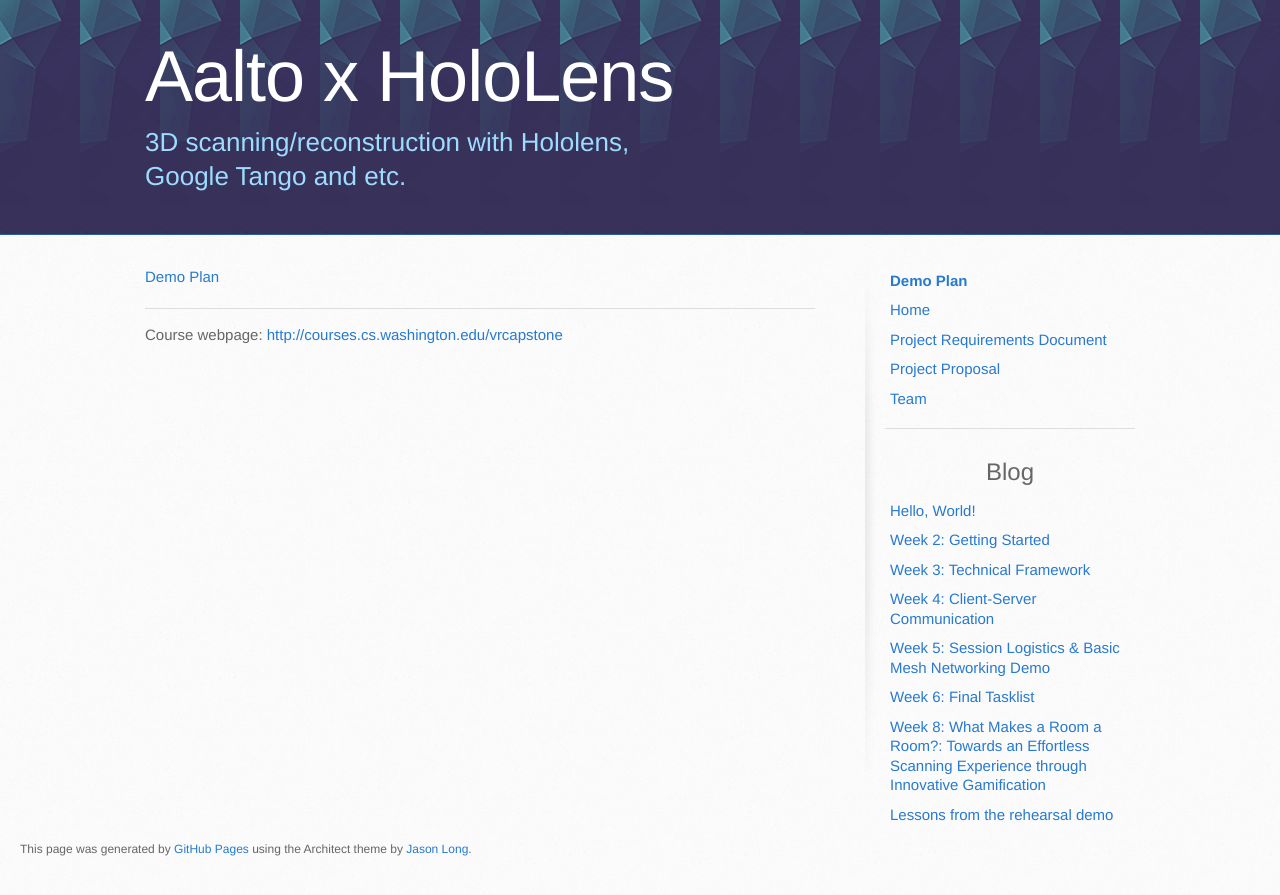
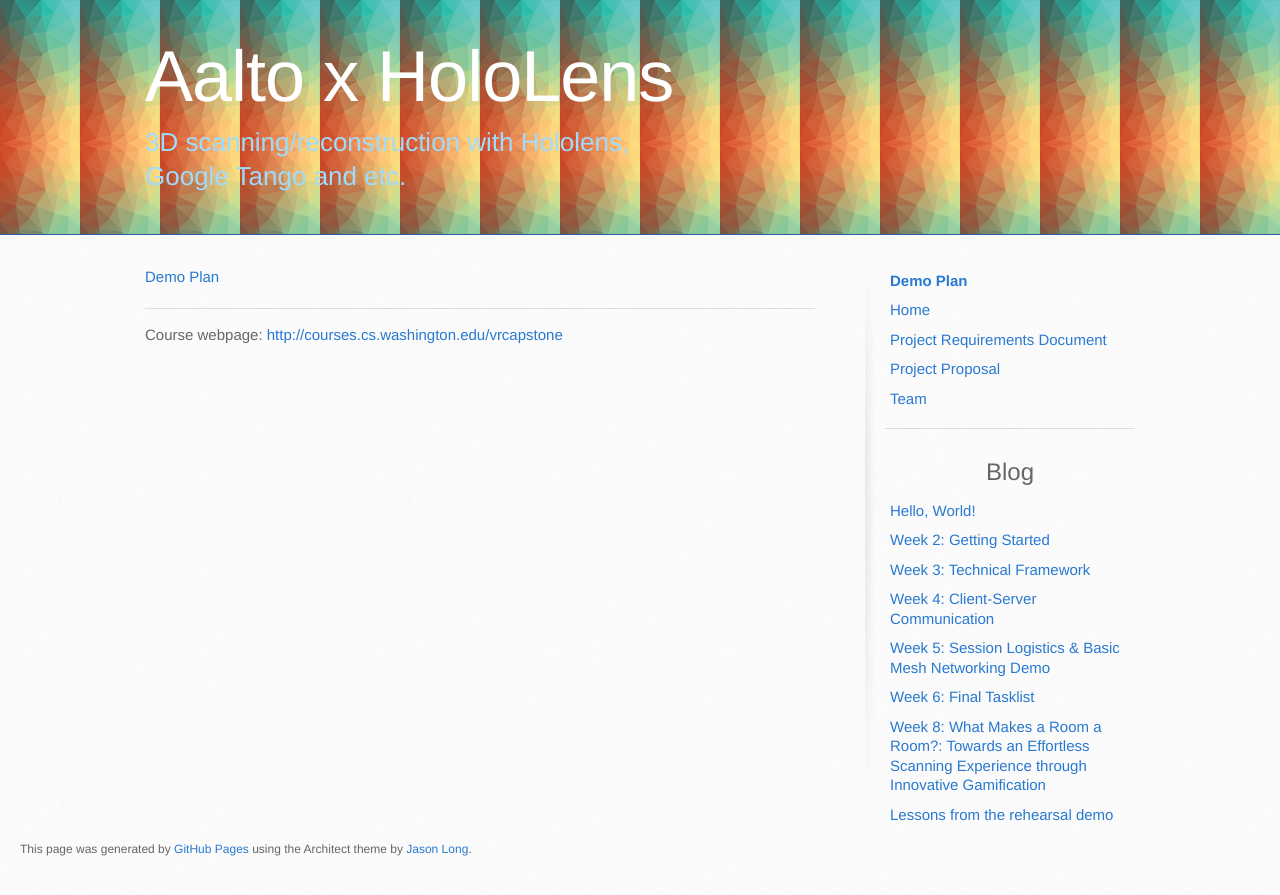
Before and after one commit to aalto-hololens-3D-scanning/aalto-hololens-3D-scanning.github.io, a Jekyll site: the page built from demoplan.md, in a window 1280 px wide. Shown: the top 895 px of the page. Built offline with Jekyll 4.4.1, drawn with Linux system fonts in a browser that asks for light colours.

Commit message:
Change header

```diff
--- a/stylesheets/stylesheet.css
+++ b/stylesheets/stylesheet.css
@@ -458,7 +458,7 @@
   padding-top: 40px;
   padding-bottom: 40px;
   font-family: 'Architects Daughter', 'Helvetica Neue', Helvetica, Arial, serif;
-  background: #2e7bcf url(../images/aalto-header2.png) 0 0 repeat-x;
+  background: #2e7bcf url(../images/aalto.png) 0 0 repeat-x;
   border-bottom: solid 1px #275da1;
 }
 
```
Also changed, not shown: images/aalto.png (added).
